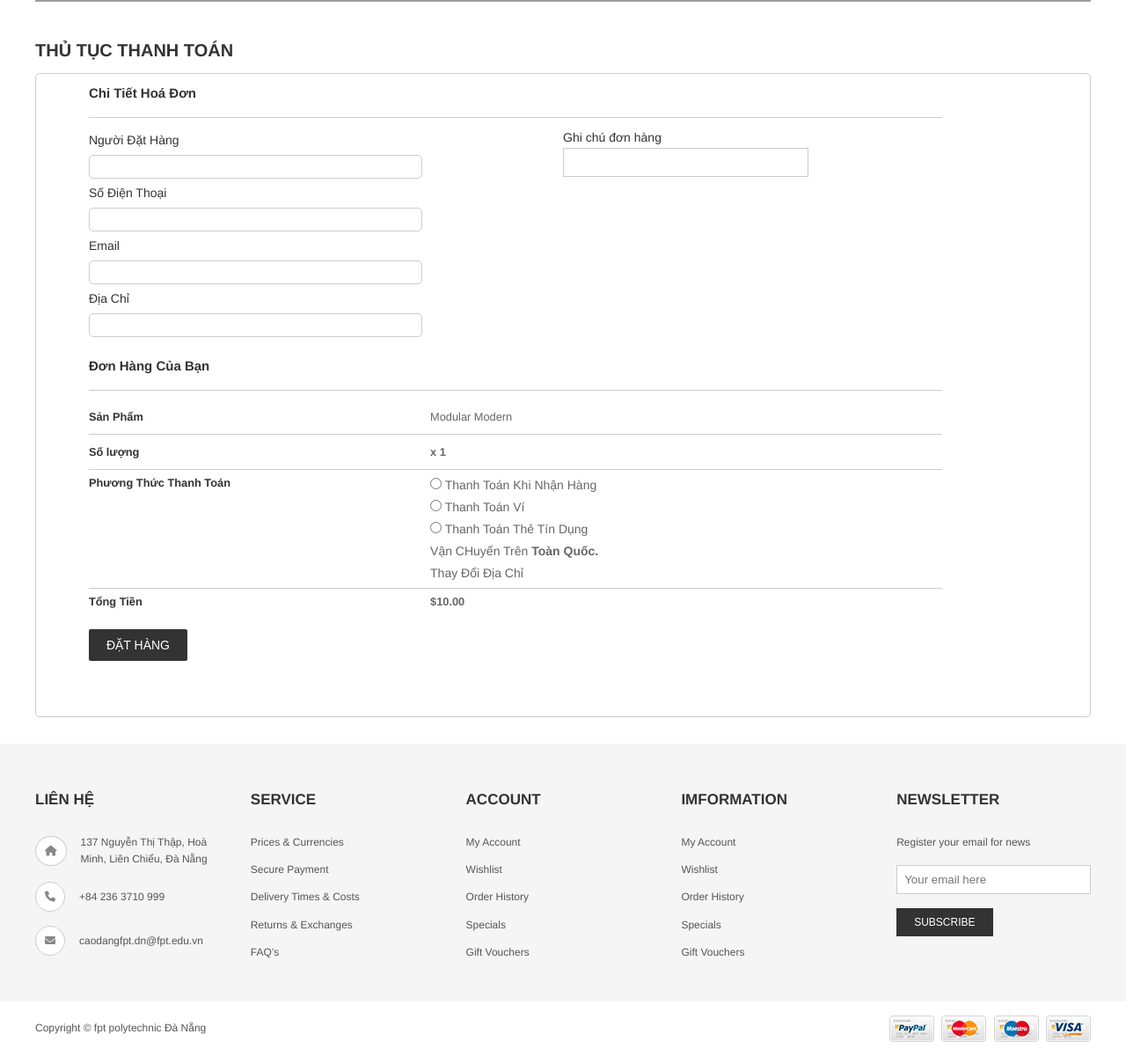
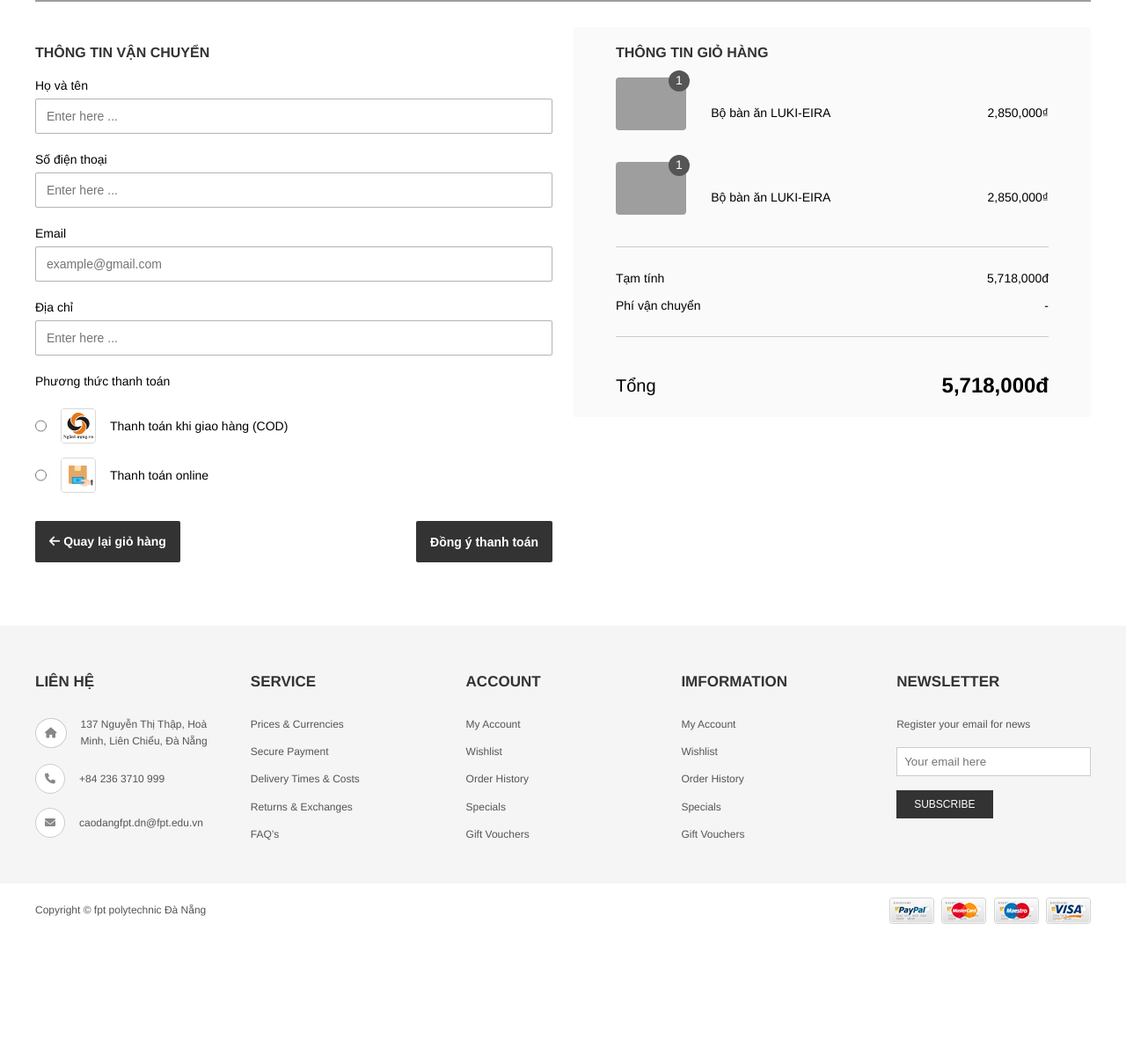
Before and after one commit to trungtv0910/vyhomedecor, a PHP site: page /vyhomedecor/checkout.html in a window 1280 px wide. Shown: the part 270-1470 px from the top of the page at 88% size. After the commit the page ends 1320 px from the top, so only its background shows below. Run offline with PHP 8.4, Linux system fonts and the light colour scheme; grey boxes are pictures that could not be loaded.

Commit message:
Done checkout

```diff
--- a/checkout.html
+++ b/checkout.html
@@ -366,68 +366,83 @@
         <div class="container">
             <div class="grid wide">
                 <div class="checkout">
-                    <h1>THỦ TỤC THANH TOÁN</h1>
-                    <div class="billing-details">
-                        <div class="from-thong-tin">
-                            <div class="title">
-                                <h2>Chi Tiết Hoá Đơn</h2>
-                            </div>
-                            <div class="thong-tin">
-                                <form>
-                                    <label for="fname">Người Đặt Hàng</label><br>
-                                    <input type="text"><br>
-                                    <label for="dress">Số Điện Thoại</label><br>
-                                    <input type="text"><br>
-                                    <label for="dress">Email</label><br>
-                                    <input type="text"><br>
-                                    <label for="dress">Địa Chỉ</label><br>
-                                    <input type="text">
-                                </form>
-                            </div>
-                            <div class="ghi-chu">
-                                <label for="dress">Ghi chú đơn hàng</label><br>
-                                    <input type="text">
+                    <div class="row">
+                        <div class="col l-6">
+                            <div class="checkout-info">
+                                <form action="" method="POST" id="checkout__form">
+                                    <h3 class="checkout__heading">Thông tin vận chuyển</h3>
+                                    <div class="form-group">
+                                      <label for="fullname" class="form-label">Họ và tên</label>
+                                      <input id="fullname" type="text" placeholder="Enter here ..." class="form-control">
+                                      <span class="form-message"></span>
+                                    </div>
+                                    <div class="form-group">
+                                      <label for="fullname" class="form-label">Số điện thoại</label>
+                                      <input id="phone" name="fullname" type="text" placeholder="Enter here ..." class="form-control">
+                                      <span class="form-message"></span>
+                                    </div>
+
+                                    <div class="form-group">
+                                      <label for="email" class="form-label">Email</label>
+                                      <input id="email" name="email" type="text" placeholder="example@gmail.com" class="form-control">
+                                      <span class="form-message"></span>
+                                    </div>
+
+                                    <div class="form-group">
+                                      <label for="password" class="form-label">Địa chỉ</label>
+                                      <input id="address" name="address" type="text" placeholder="Enter here ..." class="form-control">
+                                      <span class="form-message"></span>
+                                    </div>
+
+                                    <div class="form-group">
+                                      <label for="password" class="form-label">Phương thức thanh toán</label>
+                                      <div class="checkout__payment">
+                                        <input name="payment" type="radio" class="form-control"><img src="./images/pay/atm.svg" alt="" class="checkout__payment-img"><span class="checkout__payment-desc">Thanh toán khi giao hàng (COD)</span>
+                                      </div>
+                                      <div class="checkout__payment">
+                                        <input name="payment" type="radio" class="form-control"><img src="./images/pay/cod.svg" alt="" class="checkout__payment-img"><span class="checkout__payment-desc">Thanh toán online</span>
+                                      </div>
+                                      <span class="form-message"></span>
+                                    </div>
+
+                                    <div class="checkout__control">
+                                        <a href="#" class="checkout__control-back"><i class="fas fa-arrow-left"></i> Quay lại giỏ hàng</a>
+                                        <button class="form-submit">Đồng ý thanh toán</button>
+                                    </div>
+                                  </form>
                             </div>
                         </div>
-                        <div class="your-oder">
-                            <div class="title">
-                                <h2>Đơn Hàng Của Bạn</h2>
-                            </div>
-                            <div class="bill">
-                                <div class="sp">
-                                    <div class="Subtotal">
-                                        <strong>Sản Phẩm</strong>
+                        <div class="col l-6">
+                            <div class="checkout-cart">
+                                <h3 class="checkout__heading">Thông tin giỏ hàng</h3>
+                                <ul class="checkout-cart__list">
+                                    <li class="checkout-cart__item">
+                                        <div class="checkout-cart__product">
+                                            <img src="./uploads/1637847684xamnhat_3_c4e2eb411d0b4faea89abf900c277937_master (1).png" alt="" class="checkout-cart__img">
+                                            <div class="checkout-cart__quantity">1</div>
+                                        </div>
+                                        <span class="checkout-cart_name">Bộ bàn ăn LUKI-EIRA</span>
+                                        <span class="checkout-cart__price">2,850,000₫</span>
+                                    </li>
+                                    <li class="checkout-cart__item">
+                                        <div class="checkout-cart__product">
+                                            <img src="./uploads/1637847684xamnhat_3_c4e2eb411d0b4faea89abf900c277937_master (1).png" alt="" class="checkout-cart__img">
+                                            <div class="checkout-cart__quantity">1</div>
+                                        </div>
+                                        <span class="checkout-cart_name">Bộ bàn ăn LUKI-EIRA</span>
+                                        <span class="checkout-cart__price">2,850,000₫</span>
+                                    </li>
+                                </ul>
+                                <div class="checkout-cart__about">
+                                    <div class="checkout-cart__info">
+                                        <span>Tạm tính</span><span class="checkout-cart__info-total">5,718,000đ</span>
                                     </div>
-                                    <div class="gia">Modular Modern</div>
-                                </div>
-                                <div class="tong-gio-hang">
-                                    <div class="Subtotal">
-                                        <strong>Số lượng</strong>
-                                    </div>
-                                    <div class="gia">
-                                        <strong>x 1</strong>
+                                    <div class="checkout-cart__info">
+                                        <span>Phí vận chuyển</span><span class="checkout-cart__info-total">-</span>
                                     </div>
                                 </div>
-                                <div class="shipping">
-                                    <div class="shipping1">
-                                        <strong>Phương Thức Thanh Toán</strong>
-                                    </div>
-                                    <div class="ship">
-                                        <form>
-                                            <input name="gender" type="radio" value="Nam" /> Thanh Toán Khi Nhận Hàng<br>
-                                            <input name="gender" type="radio" value="Nữ" /> Thanh Toán Ví <br>
-                                            <input name="gender" type="radio" value="Khác" /> Thanh Toán Thẻ Tín Dụng
-                                        </form>
-                                        Vận CHuyển Trên <strong>Toàn Quốc.</strong><br>
-                                        <a href="#">Thay Đổi Địa Chỉ</a>
-                                    </div>
-                                </div>
-                                <div class="total">
-                                    <div class="total1"><strong>Tổng Tiền</strong></div>
-                                    <div class="gia1">
-                                        <strong>$10.00</strong>
-                                    </div><br>
-                                    <input type="submit" value="ĐẶT HÀNG">
+                                <div class="checkout-cart__info">
+                                    <span class="checkout-cart__title">Tổng</span><span class="checkout-cart__total">5,718,000đ</span>
                                 </div>
                             </div>
                         </div>
@@ -542,7 +557,7 @@
     <div class="model">
         <div class="model-overlay"></div>
         <div class="model-container">
-            <form action="#" method="post">
+            <form action="" method="post">
                 <div class="model-header">
                     <a href="#" class="model-control active">Đăng nhập</a>
                     <a href="#" class="model-control">Đăng ký</a>
@@ -571,5 +586,26 @@
         </div>
     </div>
     <script src="./js/index.js"></script>
+    <script src="./js/validator.js"></script>
+    <script>
+        document.addEventListener('DOMContentLoaded', function () {
+          // Mong muốn của chúng ta
+          Validator({
+            form: '#checkout__form',
+            formGroupSelector: '.form-group',
+            errorSelector: '.form-message',
+            rules: [
+              Validator.isRequired('#fullname', 'Vui lòng nhập tên đầy đủ của bạn !'),
+              Validator.isRequired('#phone', 'Vui lòng nhập số điện thoại của bạn !'),
+              Validator.isRequired('#email', 'Vui lòng nhập email của bạn !'),
+              Validator.isRequired('#address', 'Vui lòng nhập địa chỉ của bạn !'),
+              Validator.isRequired('input[name="payment"]', 'Vui lòng chọn phương thức thanh toán !'),
+              Validator.isEmail('#email'),
+              Validator.isPhone('#phone')
+            ],
+          });
+        });
+
+    </script>
 </body>
 </html>
--- a/css/checkout.css
+++ b/css/checkout.css
@@ -1,134 +1,157 @@
 .checkout{
-    margin: 0 auto;
-    width: 100%;
-    margin-bottom: 30px;
+    margin-bottom: 56px;
 }
-.checkout h1{
-    padding: 10px 0;
-    color: #333;
+.checkout-info{
+    padding: 16px 0;
 }
-.billing-details{
-    width: 100%;
-    min-height: 700px;
-    border: solid 1px #ccc;
-    border-radius: 5px;
+.checkout__heading {
+    font-size: 1.6rem;
+    color: var(--primary-color);
+    text-transform: uppercase;
+    margin-bottom: 16px;
 }
-.from-thong-tin{
-    width: 90%;
-    margin: 0 auto;
-    min-height: 300px;
+.form-group {
+    display: flex;
+    margin-bottom: 16px;
+    flex-direction: column;
 }
-.title{
-    width: 90%;
-    border-bottom: solid 1px #ccc;
-    min-height: 40px;
-    margin-top: 10px;
+
+.form-label,
+.form-message {
+    text-align: left;
 }
-.title h2{
-    color: #333;
-}
-.thong-tin{
-    margin-top: 10px;
-    width: 50%;
-    color: #333;
-    line-height: 30px;
-    float: left;
+
+.form-label {
+    font-weight: 500;
+    padding-bottom: 6px;
+    line-height: 1.8rem;
     font-size: 1.4rem;
 }
-.thong-tin input[type="text"]{
-    padding: 5px 100px;
-    border-radius: 5px;
-    border: 1px solid #ccc;
-}
-.ghi-chu{
-    width: 40%;
-    float: left;
-    margin-top: 10px;
-    color: #333;
-    line-height: 24px;
+
+.form-control {
+    height: 40px;
+    padding: 8px 12px;
+    border: 1px solid #b3b3b3;
+    border-radius: 2px;
+    outline: none;
     font-size: 1.4rem;
 }
-.ghi-chu input[type="text"]{
-    padding: 8px 50px;
-    border: 1px solid #ccc;
+
+.form-control:hover {
+    border-color: #1dbfaf;
 }
-.your-oder{
-    width: 90%;
-    margin: 0 auto;
-    color: #666;
+
+.form-group.invalid .form-control {
+    border-color: #f33a58;
 }
-.bill{
-    margin-top: 20px;
-    width: 100%;
-    min-height: 350px;
-    font-size: 1vw;
+
+.form-group.invalid .form-message {
+    color: #f33a58;
 }
-.sp{
-    width: 90%;
-    border-bottom: solid 1px #ccc;
-    min-height: 30px;
+
+.form-message {
+    font-size: 1.2rem;
+    line-height: 1.6rem;
+    padding: 4px 0 0;
 }
-.tong-gio-hang{
-    width: 90%;
-    border-bottom: solid 1px #ccc;
-    min-height: 30px;
-    margin-top: 10px;
+
+.checkout__control-back,
+.form-submit {
+    outline: none;
+    background-color: var(--primary-color);
+    margin-top: 12px;
+    padding: 12px 16px;
+    font-weight: 600;
+    color: #fff;
+    border: none;
+    font-size: 14px;
+    border-radius: 2px;
+    cursor: pointer;
+    text-decoration: none;
+    transition: all linear 0.3s;
 }
-.Subtotal{
-    width: 40%;
-    float: left;
-    color: #333;
+.checkout__control-back:hover,
+.form-submit:hover {
+    background-color: var(--hover-color);
 }
-.gia{
-    width: 60%;
-    float: left;
+
+.checkout__payment {
+    display: flex;
+    align-items: center;
+    margin-top: 16px;
 }
-.shipping{
-    width: 90%;
-    border-bottom: solid 1px #ccc;
-    min-height: 130px;
-    margin-top: 5px;
+.checkout__payment-img{
+    margin-left: 16px;
 }
-.shipping1{
-    width: 40%;
-    float: left;
-    color: #333;
-}
-.ship{
-    width: 60%;
-    float: left;
-    line-height: 25px;
+.checkout__payment-desc {
+    margin-left: 16px;
     font-size: 1.4rem;
 }
-.ship a{
-    text-decoration: none;
-    color: #666;
+.checkout__control{
+    display: flex;
+    justify-content:space-between;
 }
-.ship a:hover{
-    color: rgb(199, 6, 6);
+.checkout-cart{
+    padding: 16px 48px;
+    background-color: #fafafa;
 }
-.total{
-    width: 90%;
-    min-height: 10px;
-    margin-top: 5px;
+.checkout-cart__item {
+    display: flex;
+    align-items:center;
+    justify-content: space-between;
+    margin-bottom: 16px;
 }
-.total1{
-    width: 40%;
-    color: #333;
-    float: left;
+.checkout-cart__product{
+    position: relative;
+    width: 80px;
+    height: 80px;
 }
-.total input[type="submit"]{
-    cursor: pointer;
-    padding: 10px 20px;
-    background-color: var(--primary-color);
-    border: none;
+.checkout-cart__img {
+    filter:grayscale(100%);
+    border-radius: 4px;
+    display: block;
+    width: 100%;
+}
+.checkout-cart__quantity{
+    position: absolute;
+    top: -8px;
+    right: -4px;
+    font-size: 1.4rem;
+    display: block;
+    width: 24px;
+    height: 24px;
+    border-radius: 50%;
+    text-align: center;
+    background-color: var(--text-color);
     color: var(--white-color);
-    border-radius: 2px;
+}
+.checkout-cart__price,
+.checkout-cart_name {
     font-size: 1.4rem;
-    transition: all 0.3s linear;
-    outline: none;
 }
-.total input[type="submit"]:hover{
-    color: var(--white-color);
-    background-color: var(--hover-color);
+.checkout-cart_name{
+    margin-left: -150px;
 }
+.checkout-cart__about{
+    padding: 24px 0;
+    border-top: 1px solid var(--border-color);
+    border-bottom: 1px solid var(--border-color);
+    margin-bottom: 36px;
+}
+.checkout-cart__info{
+    display: flex;
+    justify-content: space-between;
+    align-items: center;
+    font-size: 1.4rem;
+}
+.checkout-cart__info:last-child{
+    margin-top: 8px;
+}
+.checkout-cart__title{
+    display: block;
+    font-size: 2rem;
+}
+.checkout-cart__total{
+    font-size: 2.4rem;
+    font-weight: 700;
+}
```
Also changed, not shown: js/validator.js (added, +152 -0 lines), images/pay/atm.svg (added), images/pay/cod.svg (added).
